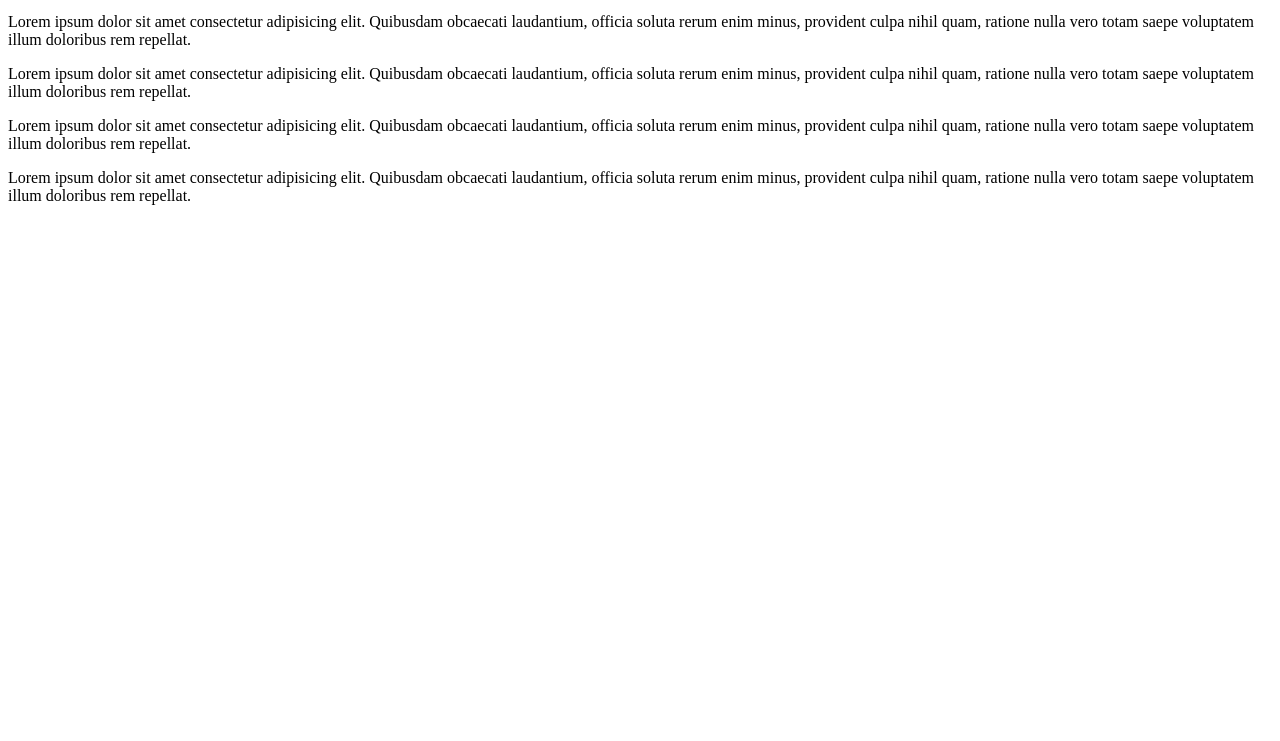
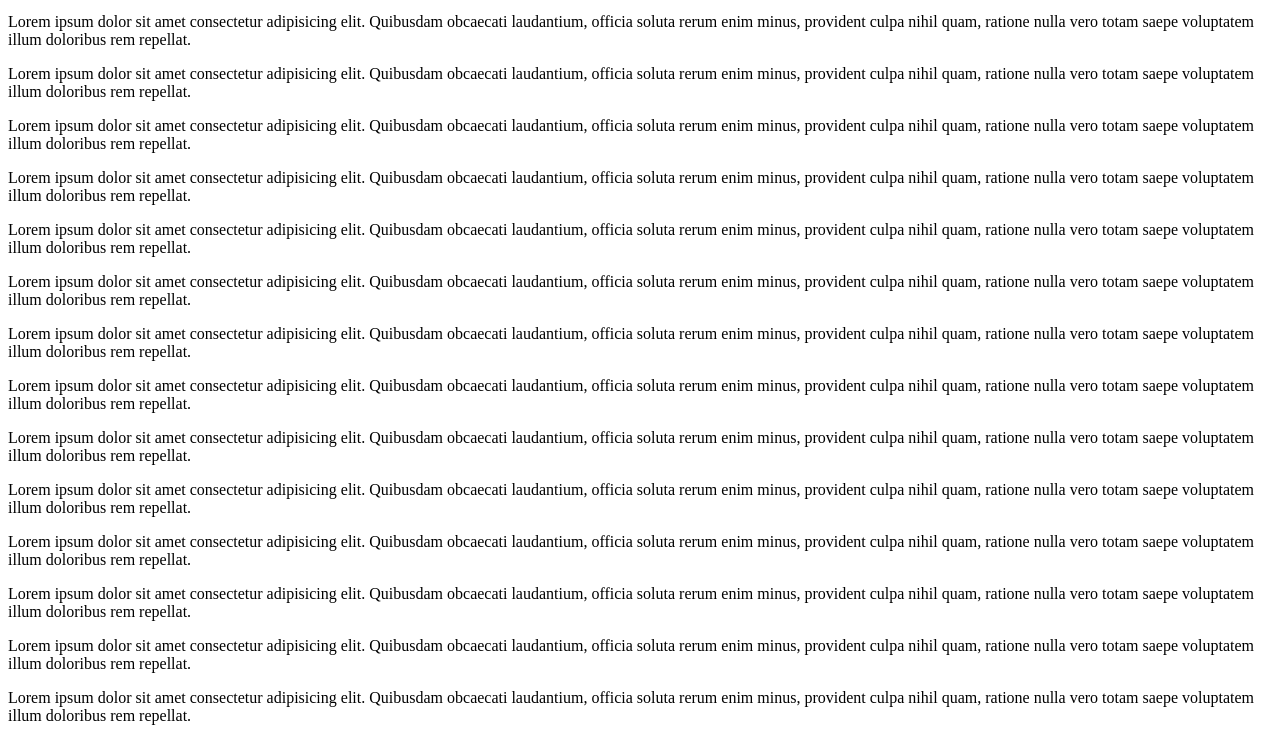
Before and after one commit to zallengrad/projectTraining, a plain HTML site: page index.html in a window 1280 px wide. Shown: the part 177-918 px from the top of the page. Before the commit the page ends 800 px from the top, so only its background shows below. Drawn offline with Linux system fonts and the light colour scheme.

Commit message:
mencoba apakah conflict

```diff
--- a/index.html
+++ b/index.html
@@ -15,5 +15,18 @@
     <p>Lorem ipsum dolor sit amet consectetur adipisicing elit. Quibusdam obcaecati laudantium, officia soluta rerum enim minus, provident culpa nihil quam, ratione nulla vero totam saepe voluptatem illum doloribus rem repellat.</p>
     <p>Lorem ipsum dolor sit amet consectetur adipisicing elit. Quibusdam obcaecati laudantium, officia soluta rerum enim minus, provident culpa nihil quam, ratione nulla vero totam saepe voluptatem illum doloribus rem repellat.</p>
     <p>Lorem ipsum dolor sit amet consectetur adipisicing elit. Quibusdam obcaecati laudantium, officia soluta rerum enim minus, provident culpa nihil quam, ratione nulla vero totam saepe voluptatem illum doloribus rem repellat.</p>
+
+    <p>Lorem ipsum dolor sit amet consectetur adipisicing elit. Quibusdam obcaecati laudantium, officia soluta rerum enim minus, provident culpa nihil quam, ratione nulla vero totam saepe voluptatem illum doloribus rem repellat.</p>
+    <p>Lorem ipsum dolor sit amet consectetur adipisicing elit. Quibusdam obcaecati laudantium, officia soluta rerum enim minus, provident culpa nihil quam, ratione nulla vero totam saepe voluptatem illum doloribus rem repellat.</p>
+    <p>Lorem ipsum dolor sit amet consectetur adipisicing elit. Quibusdam obcaecati laudantium, officia soluta rerum enim minus, provident culpa nihil quam, ratione nulla vero totam saepe voluptatem illum doloribus rem repellat.</p>
+    <p>Lorem ipsum dolor sit amet consectetur adipisicing elit. Quibusdam obcaecati laudantium, officia soluta rerum enim minus, provident culpa nihil quam, ratione nulla vero totam saepe voluptatem illum doloribus rem repellat.</p>
+    <p>Lorem ipsum dolor sit amet consectetur adipisicing elit. Quibusdam obcaecati laudantium, officia soluta rerum enim minus, provident culpa nihil quam, ratione nulla vero totam saepe voluptatem illum doloribus rem repellat.</p>
+
+    <p>Lorem ipsum dolor sit amet consectetur adipisicing elit. Quibusdam obcaecati laudantium, officia soluta rerum enim minus, provident culpa nihil quam, ratione nulla vero totam saepe voluptatem illum doloribus rem repellat.</p>
+    <p>Lorem ipsum dolor sit amet consectetur adipisicing elit. Quibusdam obcaecati laudantium, officia soluta rerum enim minus, provident culpa nihil quam, ratione nulla vero totam saepe voluptatem illum doloribus rem repellat.</p>
+    <p>Lorem ipsum dolor sit amet consectetur adipisicing elit. Quibusdam obcaecati laudantium, officia soluta rerum enim minus, provident culpa nihil quam, ratione nulla vero totam saepe voluptatem illum doloribus rem repellat.</p>
+    <p>Lorem ipsum dolor sit amet consectetur adipisicing elit. Quibusdam obcaecati laudantium, officia soluta rerum enim minus, provident culpa nihil quam, ratione nulla vero totam saepe voluptatem illum doloribus rem repellat.</p>
+    <p>Lorem ipsum dolor sit amet consectetur adipisicing elit. Quibusdam obcaecati laudantium, officia soluta rerum enim minus, provident culpa nihil quam, ratione nulla vero totam saepe voluptatem illum doloribus rem repellat.</p>
+
 </body>
 </html>
```
Also changed, not shown: script.js (+7 -0 lines).
